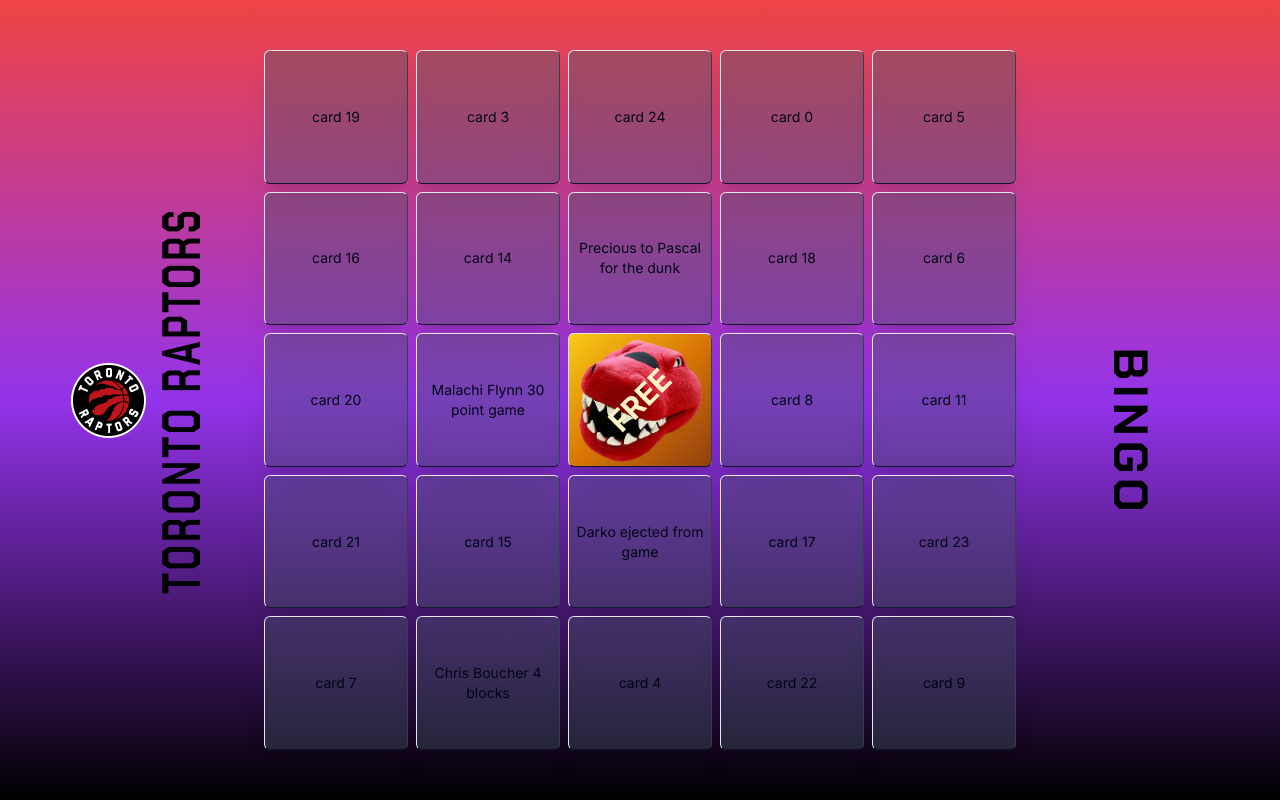
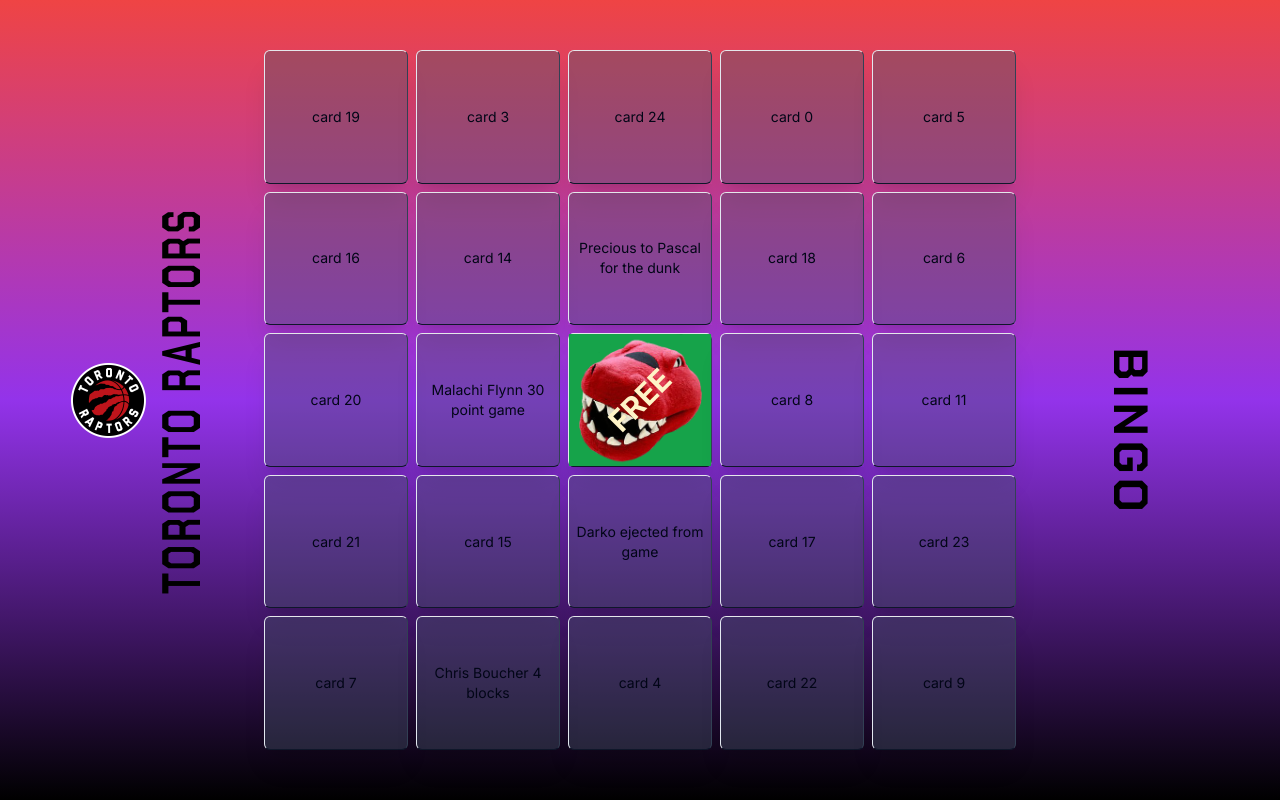
Before and after one commit to nocturnalhum/raptors_bingo, a Next.js app: page / in a window 1280 px wide. Built offline with nearby package versions, Linux system fonts and the light colour scheme.

Commit message:
Debug: Image disappearing issue in iOS portrait orientation and testing overscroll behaviour: none

```diff
--- a/app/components/Card.jsx
+++ b/app/components/Card.jsx
@@ -32,7 +32,7 @@
           </div>
           <div className='absolute inset-0 flex items-center justify-center border border-l-slate-200 z-40 border-r-slate-700 border-b-slate-900 bg-gradient-to-br from-yellow-400 via-amber-600 to-amber-800 rounded-md rotate-y-180 backface-hidden'>
             <div
-              className={`flex items-center justify-center h-full w-auto p-1 md:p-0`}
+              className={`flex items-center justify-center h-full w-full p-1 bg-green-600 md:p-0`}
             >
               <Image
                 src={card.imageBack}
--- a/app/layout.js
+++ b/app/layout.js
@@ -4,7 +4,7 @@
 const inter = Inter({ subsets: ['latin'] });
 
 export const metadata = {
-  title: 'Raptor Bingo',
+  title: 'Raptors Game Day Bingo',
   description: 'Raptors Bingo Game',
 };
 
--- a/app/page.js
+++ b/app/page.js
@@ -2,7 +2,7 @@
 
 export default function Home() {
   return (
-    <main className='h-screen max-h-screen w-full overflow-hidden'>
+    <main className='h-screen max-h-screen w-full overflow-hidden overscroll-none'>
       <Bingo />
     </main>
   );
```
